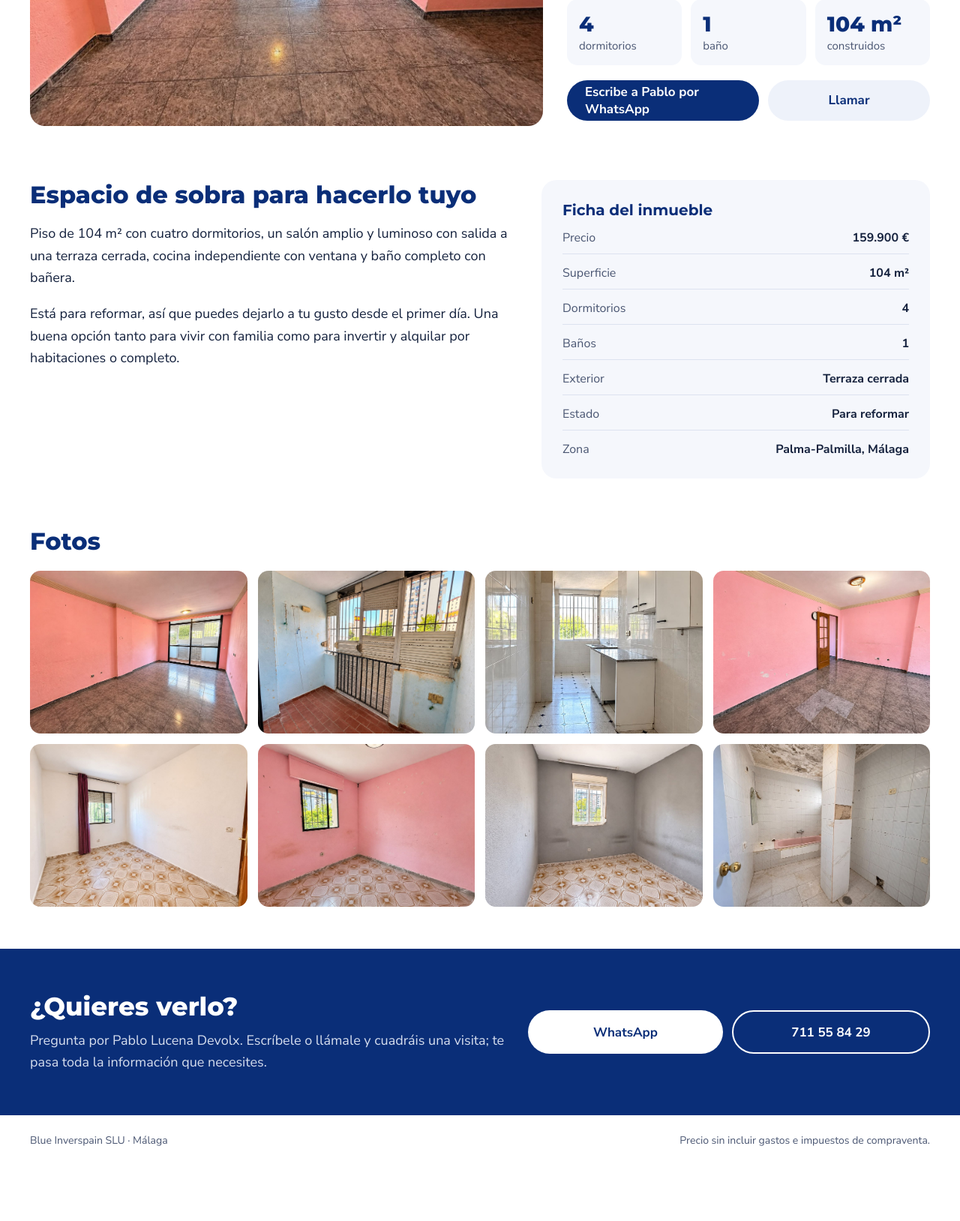
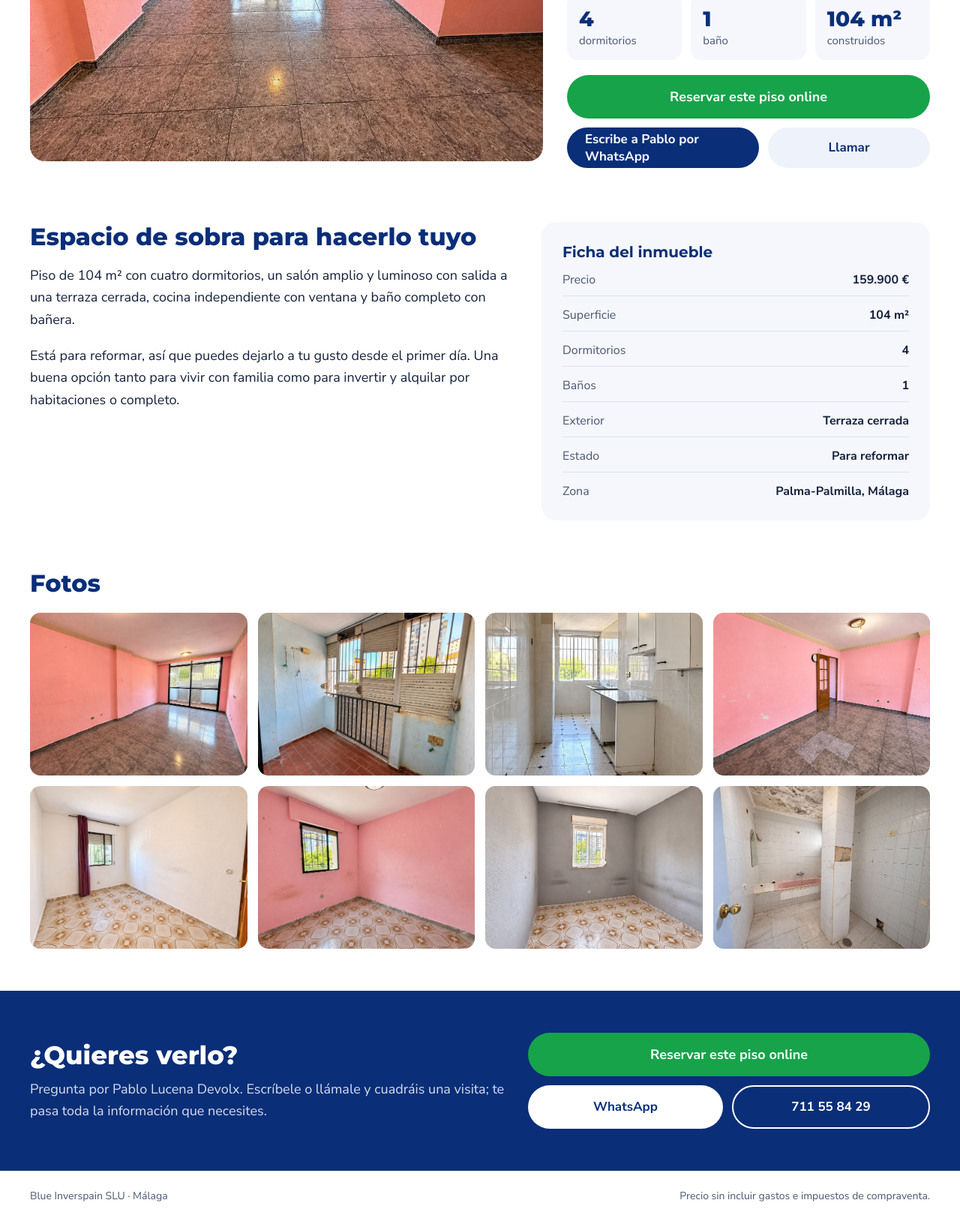
Before and after one commit to blueinverspain-web/calle-eume, a plain HTML site: page index.html in a window 1280 px wide. Shown: the part 478-2106 px from the top of the page at 75% size. Before the commit the page ends 2032 px from the top, so only its background shows below. Drawn offline with Linux system fonts and the light colour scheme.

Commit message:
Botón de reserva online

```diff
--- a/index.html
+++ b/index.html
@@ -55,6 +55,7 @@
 </div>
 </div>
 <div style="display: flex; flex-wrap: wrap; gap: 12px">
+<a href="https://script.google.com/macros/s/AKfycbwcNDtAuLtYXzryB5Z6t-3C4MSbLNuTnYojF0MlnGKenQh-x2ZoxPfGsA5FkBotaVEWXQ/exec?inmueble=eume" style="flex: 1 1 100%; display: inline-flex; align-items: center; justify-content: center; min-height: 58px; padding: 0 24px; border-radius: 999px; background: #17A34A; color: #FFFFFF; font-weight: 800; font-size: 18px; text-decoration: none">Reservar este piso online</a>
 <a href="https://wa.me/34711558429?text=Hola%2C%20me%20interesa%20el%20piso%20de%20Calle%20Eume" style="flex: 1 1 200px; display: inline-flex; align-items: center; justify-content: center; gap: 10px; min-height: 54px; padding: 0 24px; border-radius: 999px; background: #0A2E78; color: #FFFFFF; font-weight: 700; font-size: 17px; text-decoration: none">Escribe a Pablo por WhatsApp</a>
 <a href="tel:+34711558429" style="flex: 1 1 160px; display: inline-flex; align-items: center; justify-content: center; min-height: 54px; padding: 0 24px; border-radius: 999px; background: #EEF2FA; color: #0A2E78; font-weight: 700; font-size: 17px; text-decoration: none">Llamar</a>
 </div>
@@ -100,6 +101,7 @@
 <p style="margin: 0; font-size: 18px; line-height: 1.6; color: #D6DEEE">Pregunta por Pablo Lucena Devolx. Escríbele o llámale y cuadráis una visita; te pasa toda la información que necesites.</p>
 </div>
 <div style="flex: 1 1 320px; display: flex; flex-wrap: wrap; gap: 12px">
+<a href="https://script.google.com/macros/s/AKfycbwcNDtAuLtYXzryB5Z6t-3C4MSbLNuTnYojF0MlnGKenQh-x2ZoxPfGsA5FkBotaVEWXQ/exec?inmueble=eume" style="flex: 1 1 100%; display: inline-flex; align-items: center; justify-content: center; min-height: 58px; padding: 0 24px; border-radius: 999px; background: #17A34A; color: #FFFFFF; font-weight: 800; font-size: 18px; text-decoration: none">Reservar este piso online</a>
 <a href="https://wa.me/34711558429?text=Hola%2C%20me%20interesa%20el%20piso%20de%20Calle%20Eume" style="flex: 1 1 200px; display: inline-flex; align-items: center; justify-content: center; min-height: 54px; padding: 0 24px; border-radius: 999px; background: #FFFFFF; color: #0A2E78; font-weight: 800; font-size: 17px; text-decoration: none">WhatsApp</a>
 <a href="tel:+34711558429" style="flex: 1 1 200px; display: inline-flex; align-items: center; justify-content: center; min-height: 54px; padding: 0 24px; border-radius: 999px; border: 2px solid #FFFFFF; color: #FFFFFF; font-weight: 700; font-size: 17px; text-decoration: none">711 55 84 29</a>
 </div>
```
